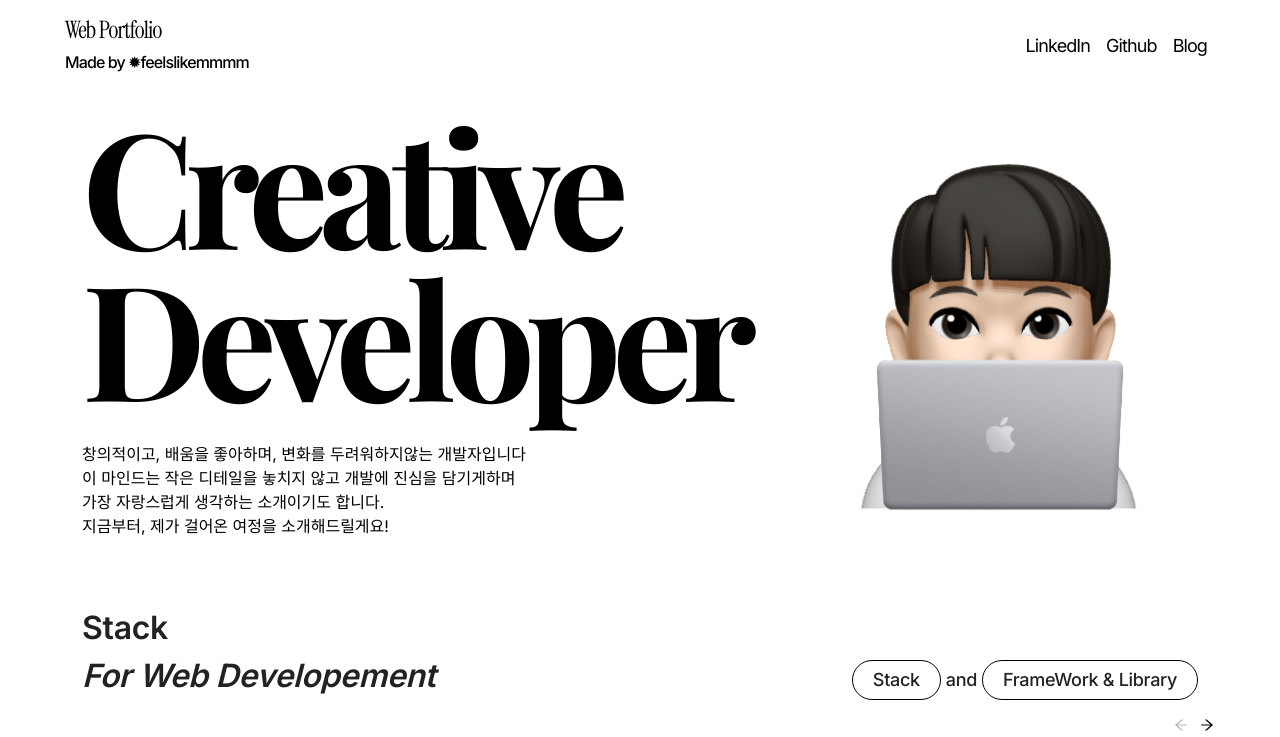
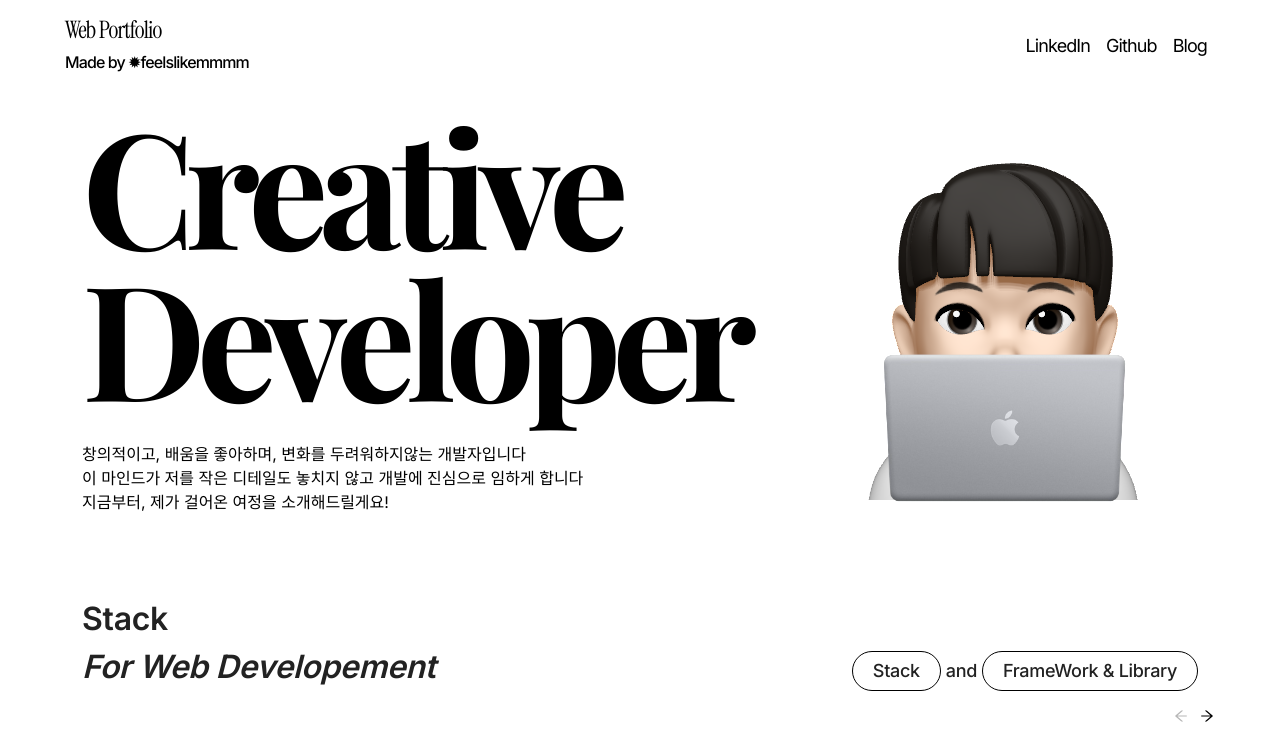
Before and after one commit to feelslikemmmm/portfolio, a React (Create React App) app: page / in a window 1280 px wide. Shown: the top 737 px of the page. Built offline with nearby package versions, Linux system fonts and the light colour scheme; grey boxes are pictures that could not be loaded; a web font is replaced by a local one.

Commit message:
feat: update banner self introduction

```diff
--- a/src/components/Banner.tsx
+++ b/src/components/Banner.tsx
@@ -17,8 +17,8 @@ const Banner = () => {
               창의적이고, 배움을 좋아하며, 변화를 두려워하지않는 개발자입니다
             </p>
             <p>
-              이 마인드는 작은 디테일을 놓치지 않고 개발에 진심을 담기게하며
-              <br /> 가장 자랑스럽게 생각하는 소개이기도 합니다.
+              이 마인드가 저를 작은 디테일도 놓치지 않고 개발에 진심으로 임하게
+              합니다
             </p>
             <p>지금부터, 제가 걸어온 여정을 소개해드릴게요!</p>
           </div>
```
